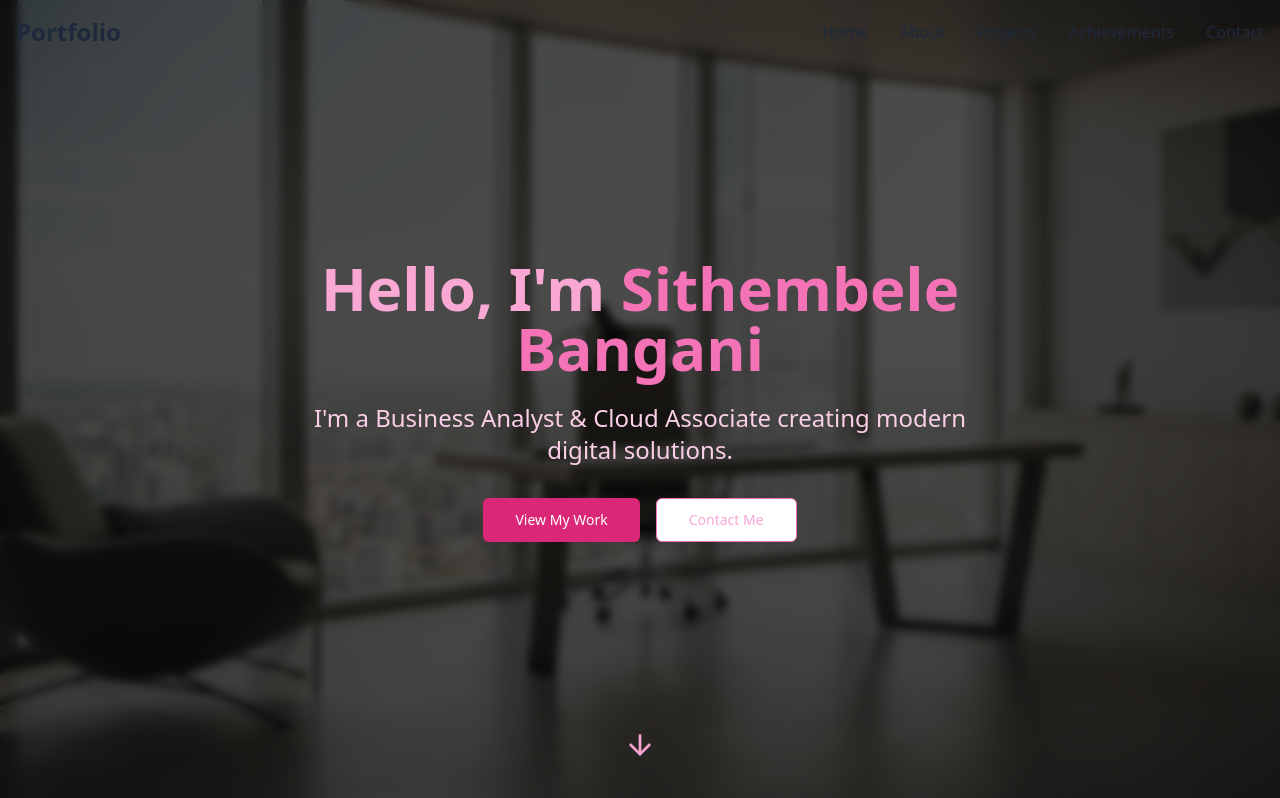
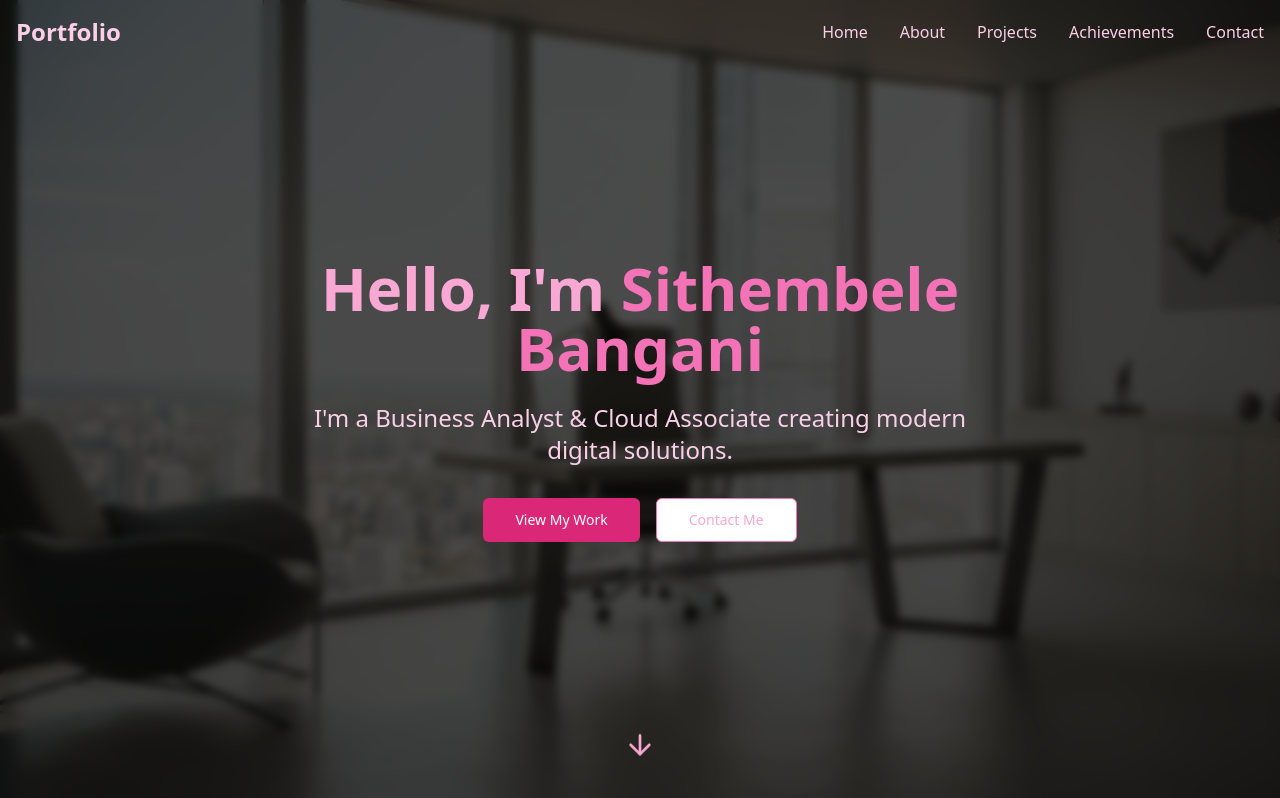
Before and after one commit to Sithembelebangani/design-identity-lab, a React (Vite) app: page / in a window 1280 px wide. Shown: the top 798 px of the page. Built offline with nearby package versions, Linux system fonts and the light colour scheme.

Commit message:
Update Header.tsx

```diff
--- a/src/components/Header.tsx
+++ b/src/components/Header.tsx
@@ -34,7 +34,7 @@ const Header = () => {
       isScrolled ? 'bg-white/90 backdrop-blur-sm shadow-sm' : 'bg-transparent'
     )}>
       <div className="container mx-auto px-4 py-4 flex items-center justify-between">
-        <Link to="/" className="text-2xl font-bold text-portfolio-blue">
+        <Link to="/" className="text-2xl font-bold text-portfolio-pink">
           Portfolio
         </Link>
 
@@ -45,7 +45,7 @@ const Header = () => {
               <a
                 key={link.name}
                 href={link.href}
-                className="text-portfolio-blue hover:text-portfolio-accent transition-colors font-medium"
+                className="text-portfolio-pink hover:text-portfolio-accent transition-colors font-medium"
               >
                 {link.name}
               </a>
@@ -53,7 +53,7 @@ const Header = () => {
               <Link
                 key={link.name}
                 to={link.path}
-                className="text-portfolio-blue hover:text-portfolio-accent transition-colors font-medium"
+                className="text-portfolio-pink hover:text-portfolio-accent transition-colors font-medium"
               >
                 {link.name}
               </Link>
@@ -63,7 +63,7 @@ const Header = () => {
 
         {/* Mobile Menu Button */}
         <button
-          className="md:hidden text-portfolio-blue"
+          className="md:hidden text-portfolio-pink"
           onClick={() => setIsMobileMenuOpen(!isMobileMenuOpen)}
           aria-label="Toggle menu"
         >
@@ -91,7 +91,7 @@ const Header = () => {
                 <a
                   key={link.name}
                   href={link.href}
-                  className="text-portfolio-blue hover:text-portfolio-accent transition-colors font-medium py-2"
+                  className="text-portfolio-pink hover:text-portfolio-accent transition-colors font-medium py-2"
                   onClick={() => setIsMobileMenuOpen(false)}
                 >
                   {link.name}
@@ -100,7 +100,7 @@ const Header = () => {
                 <Link
                   key={link.name}
                   to={link.path}
-                  className="text-portfolio-blue hover:text-portfolio-accent transition-colors font-medium py-2"
+                  className="text-portfolio-pink hover:text-portfolio-accent transition-colors font-medium py-2"
                   onClick={() => setIsMobileMenuOpen(false)}
                 >
                   {link.name}
```
